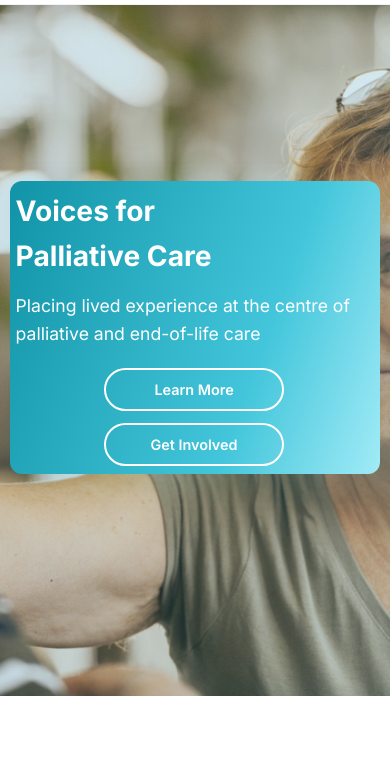
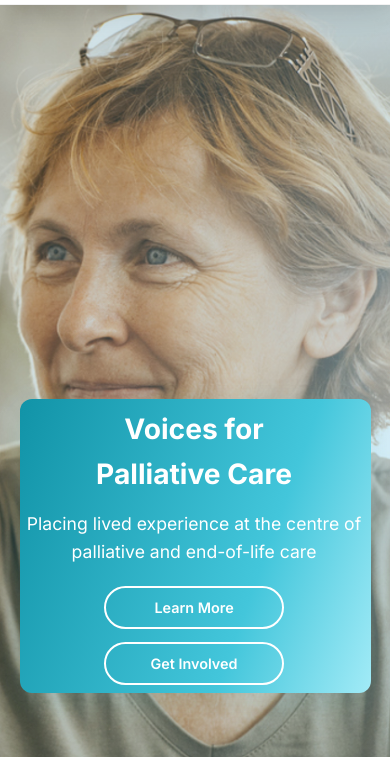
Before and after one commit to MPS-MPS-MPS/voicesForPalliativeCare-website, a plain HTML site: page index.html in a window 390 px wide. Shown: the part 64-821 px from the top of the page. Drawn offline with Linux system fonts and the light colour scheme.

Commit message:
mobile changes

```diff
--- a/css/styles.css
+++ b/css/styles.css
@@ -1190,11 +1190,22 @@ body {
     padding: 0 16px;
   }
 
+  .hero {
+    min-height: 100vh;
+  }
+
+  .hero-background {
+    background: url('../assets/mobile-bg.PNG') center/cover no-repeat;
+    opacity: .8;
+  }
+
   .hero-gradient-box {
-    width: 98vw;
-    margin: 3rem auto 1.5rem auto;
+    width: 90vw;
+    margin: 25rem auto 1.5rem auto;
     padding: clamp(0.5rem, 1.5vw, 1.2rem) clamp(0.3rem, 2vw, 1.5rem) clamp(0.5rem, 1.5vw, 1.2rem) clamp(0.3rem, 1.5vw, 1.2rem);
     border-radius: 12px;
+    text-align: center;
+
   }
 
   .hero-subtitle {
```
Also changed, not shown: assets/mobile-bg.PNG (added).
